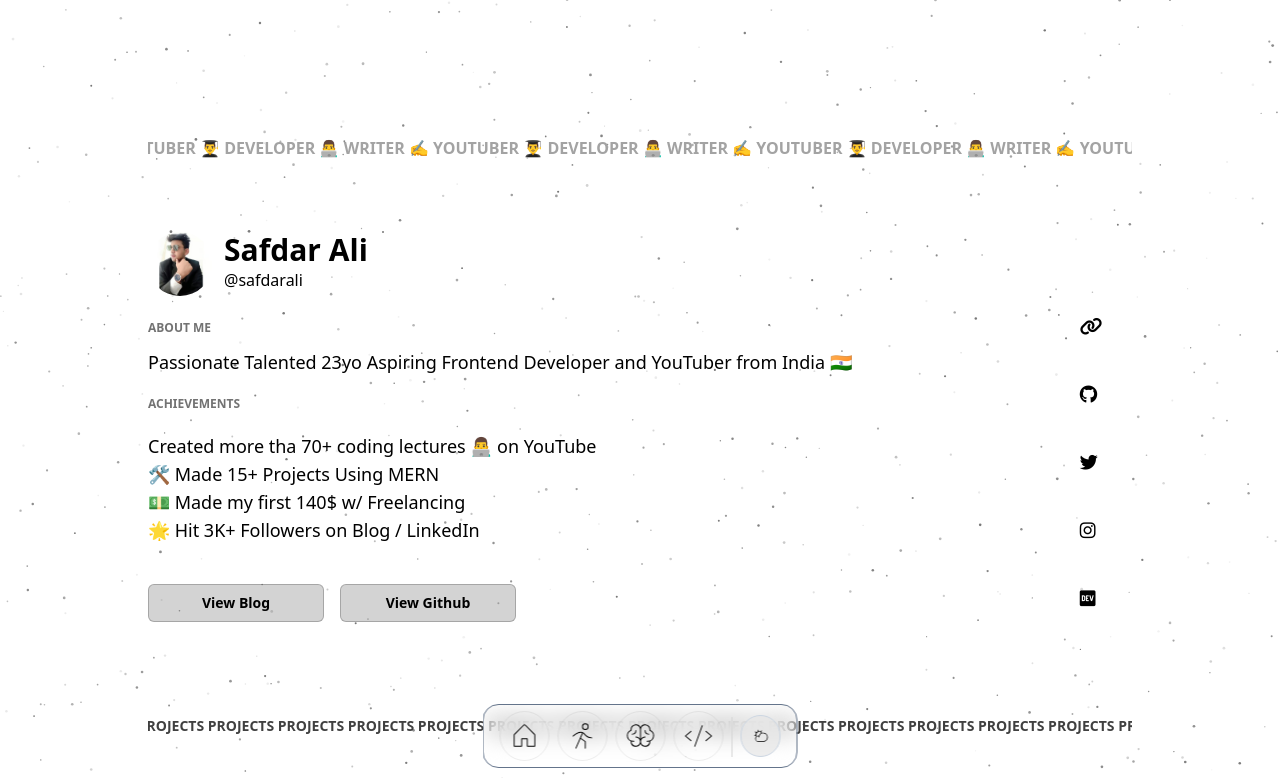
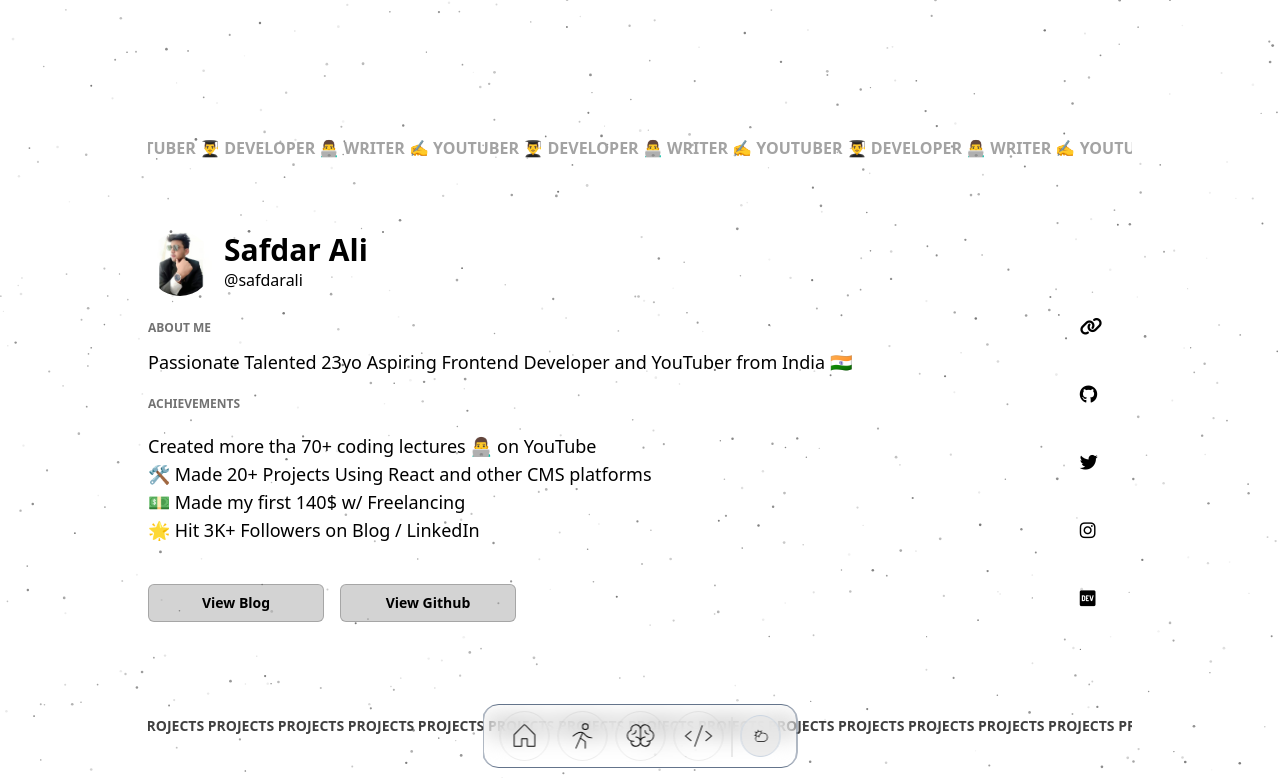
Before and after one commit to Safdar-Ali-India/safdar-Portfolio, a Next.js app: page / in a window 1280 px wide. Shown: the top 778 px of the page. Built offline with nearby package versions, Linux system fonts and the light colour scheme.

Commit message:
build error fixed

```diff
--- a/app/about/page.jsx
+++ b/app/about/page.jsx
@@ -73,7 +73,7 @@ function page() {
           <div className="dark:text-neutral-300 font-InterMedium mt-3 text-sm lg:text-lg light:text-slate-800">
             <ul>
             <li> Created more tha 70+ coding lectures 👨‍💻 on YouTube </li>
-              <li>🛠 Made 20+ Projects Using MERN</li>
+              <li>🛠 Made 20+ Projects Using React and other CMS platforms</li>
               <li>💵 Made my first 140$ w/ Freelancing</li>
               <li>🌟 Hit 3K+ Followers on Blog / LinkedIn</li>
 
--- a/app/page.js
+++ b/app/page.js
@@ -157,7 +157,7 @@ function Home() {
                 <div className="dark:text-neutral-300 font-InterMedium mt-3 text-sm lg:text-lg light:text-slate-800">
                   <ul>
                   <li> Created more tha 70+ coding lectures 👨‍💻 on YouTube </li>
-                    <li>🛠 Made 15+ Projects Using MERN</li>
+                    <li>🛠 Made 20+ Projects Using React and other CMS platforms</li>
                     <li>💵 Made my first 140$ w/ Freelancing</li>
                     <li>🌟 Hit 3K+ Followers on Blog / LinkedIn </li>
 
```
